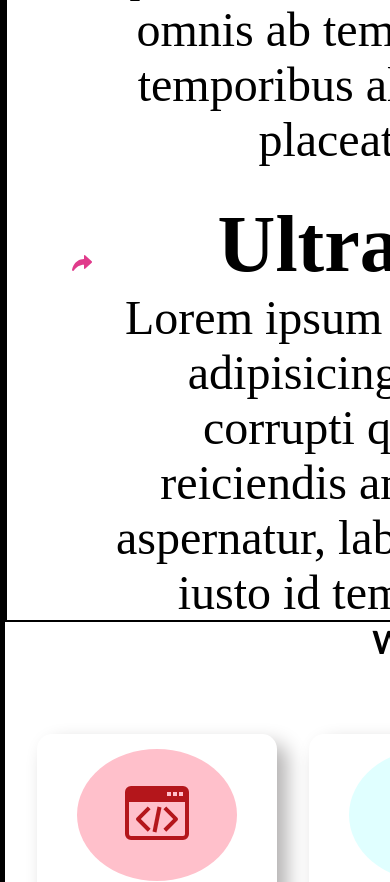
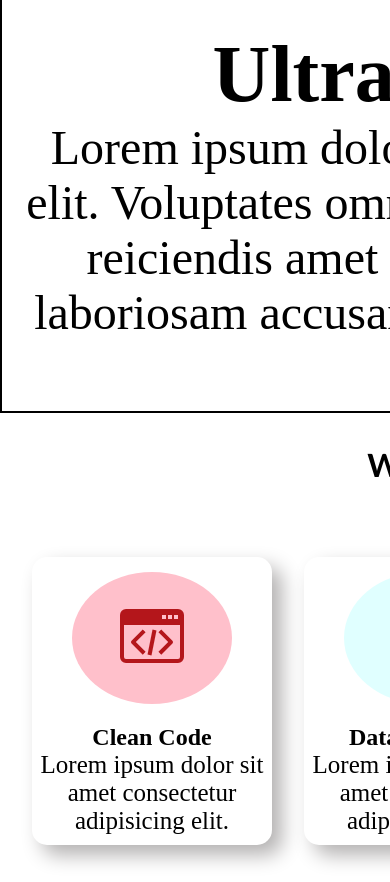
Before and after one commit to rudra-9197/Project-13, a plain HTML site: page index.html in a window 390 px wide. Shown: the part 2084-2966 px from the top of the page. Drawn offline with Linux system fonts and the light colour scheme.

Commit message:
Update style.css

```diff
--- a/style.css
+++ b/style.css
@@ -96,6 +96,9 @@ body {
 #share {
   width: 3rem;
 }
+
+/* cards */
+
 .card-sec {
   display: flex;
   flex-direction: column;
@@ -111,12 +114,12 @@ body {
 }
 .cards {
   display: flex;
+  justify-content: space-around;
 }
 .card {
   width: 15rem;
   height: 18rem;
   margin-left: 2rem;
-
   display: flex;
   flex-direction: column;
   align-items: center;
@@ -149,31 +152,24 @@ body {
   text-align: center;
 }
 
-@media screen and (max-width: 900px) and (min-width:200px) {
- *{
+@media screen and (max-width: 900px) and (min-width: 200px) {
+  * {
     padding: 0px;
     margin: 0px;
-
   }
-
-
 
   body {
     padding: 0%;
     margin: 0%;
     width: fit-content;
-    border: 5px solid black;
   }
-  .header{
-
+  .header {
     width: 100%;
   }
-  .navbar{
-
+  .navbar {
     width: 100%;
   }
-  .list-items{
-
+  .list-items {
     font-size: 1rem;
   }
 
@@ -181,56 +177,60 @@ body {
     display: none;
   }
 
-  .container{
+  .container {
     width: 100%;
     border-bottom-left-radius: 2rem;
     border-bottom-right-radius: 2rem;
-
-
   }
 
-  .container-lft{
+  .container-lft {
     display: flex;
     flex-direction: column;
     align-items: center;
     width: 100%;
   }
 
-  .container-lft h2{
-
+  .container-lft h2 {
     text-align: center;
   }
-  .container-lft p{
+  .container-lft p {
     margin-top: 2rem;
     margin-bottom: 2rem;
     width: 30rem;
     text-align: center;
-
   }
 
-
-
-  .sas-sec{
-
+  .sas-sec {
     display: flex;
     flex-direction: column;
     border: 2px solid black;
+
   }
-.sas-contnt h2{
+  .sas-contnt {
+    text-align: center;
+    margin-bottom: 1rem;
+  }
+
+  .sas-contnt h2 {
     font-size: 4rem;
+  }
+  .sas-items{
 
+    text-align: center;
   }
   .sas-item {
     margin-top: 2rem;
     text-align: center;
-    list-style-image: url(/image/1564530_arrow_next_share_direction_icon.svg);
+
   }
   .sas-item h3 {
     font-size: 5rem;
   }
   .sas-item p {
     font-size: 3rem;
-    width: 50rem;
+    width: fit-content;
+    margin-left: 1rem;
+    margin-right: 1rem;
     text-align: center;
   }
   .card p {
@@ -238,5 +238,8 @@ body {
     color: black;
     font-weight: 500;
   }
+  .card-sec{
 
+    margin-top: 2rem;
   }
+}
```
Lines whose indentation alone changed are shown as unchanged.
